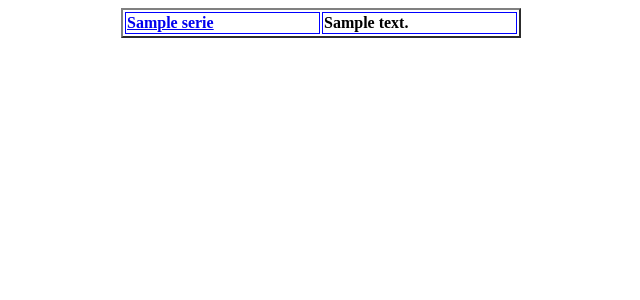
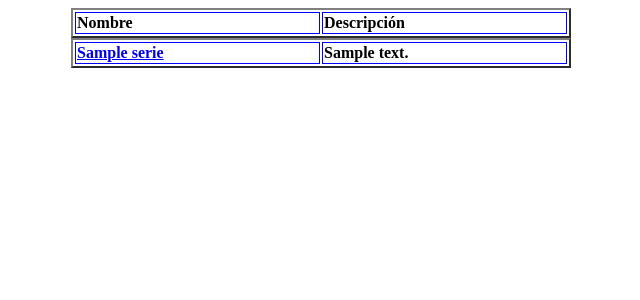
Before and after one commit to KevinSucapuca/App-Django-Example, a Django app: page /series/ in a window 1280 px wide. Shown: the top 300 px of the page, without its empty margins (319-959 px from the left). Run offline with Django 4.2, Linux system fonts and the light colour scheme; a user stored in the database is signed in; tables that the repository leaves empty hold one stand-in row (values such as "Sample post"); lists and menus that the app fills with data are empty.

Commit message:
add encabezado a la tabla de series

```diff
--- a/app/app/settings.py
+++ b/app/app/settings.py
@@ -124,9 +124,7 @@ USE_TZ = True
 STATIC_URL = '/static/'
 MEDIA_URL = '/media/'
 MEDIA_ROOT = os.path.join(BASE_DIR,"media")
-STATICFILES_DIRS = [
-    os.path.join(BASE_DIR, "static"),
-]
+
 
 LOGIN_URL = '/login/'
 
--- a/app/app/urls.py
+++ b/app/app/urls.py
@@ -24,7 +24,7 @@ urlpatterns = [
     path('admin/', admin.site.urls),
     path('series/', SeriesView.as_view()),
     path('episodes/<int:serie_id>',  EpisodeView.as_view(), name='nameurl'),
-    path('login/', LoginView.as_view(), name='login'),
+    path('', LoginView.as_view(), name='login'),
     path('logout/', LogoutView.as_view(), name='logout'),
 
 ]
--- a/app/series/static/css/style.css
+++ b/app/series/static/css/style.css
@@ -1,6 +1,6 @@
 table{
     table-layout: fixed;
-    width: 400px;
+    width: 500px;
 
 }
 
--- a/app/series/templates/series.html
+++ b/app/series/templates/series.html
@@ -10,16 +10,25 @@
     <title>Series</title>
 </head>
 <body>
-    {% for serie in series %}
+
 
     <div class="serie__cotainer">
         <table border="2" align="center">
             <thead>
                 <tr>
+                    <th>Nombre</th>
+                    <th>Descripción</th>
+                </tr>
+            </table >
+            {% for serie in series %}
+            <table border="2" align="center">
+                <tr>
                     <th><a href="{% url 'nameurl' serie_id=serie.id %}">{{ serie.title }}</a></th>
+
+
                     <th>{{ serie.descripcion }}</th>
                 </tr>
-        </table>
+            </table>
 
     </div>
 
```
Also changed, not shown: app/series/templates/episode.html (+16 -3 lines).
